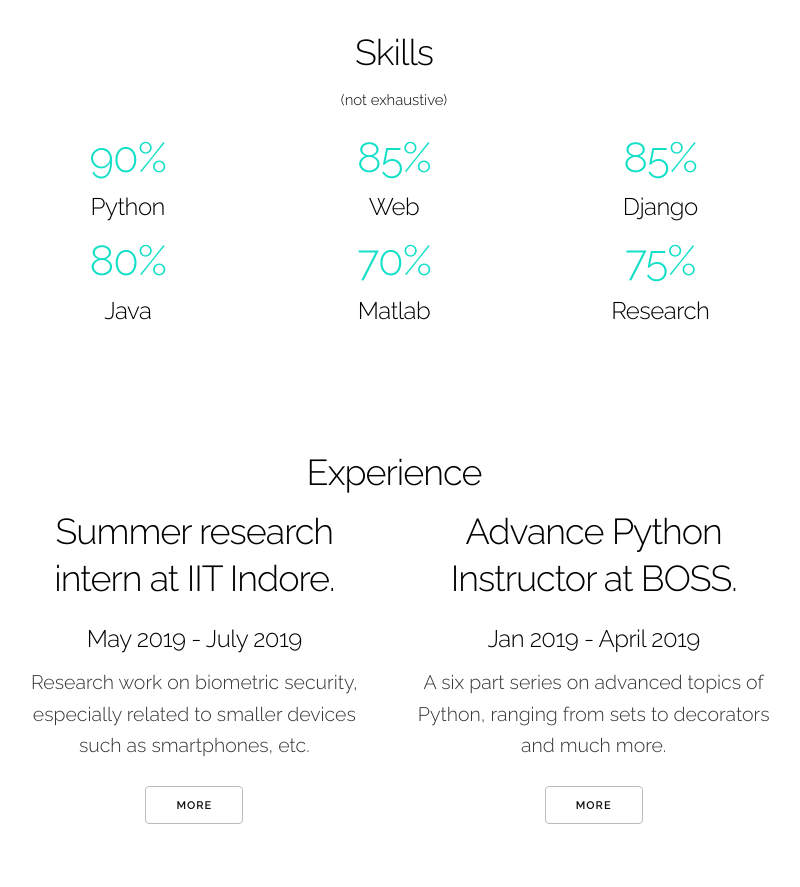
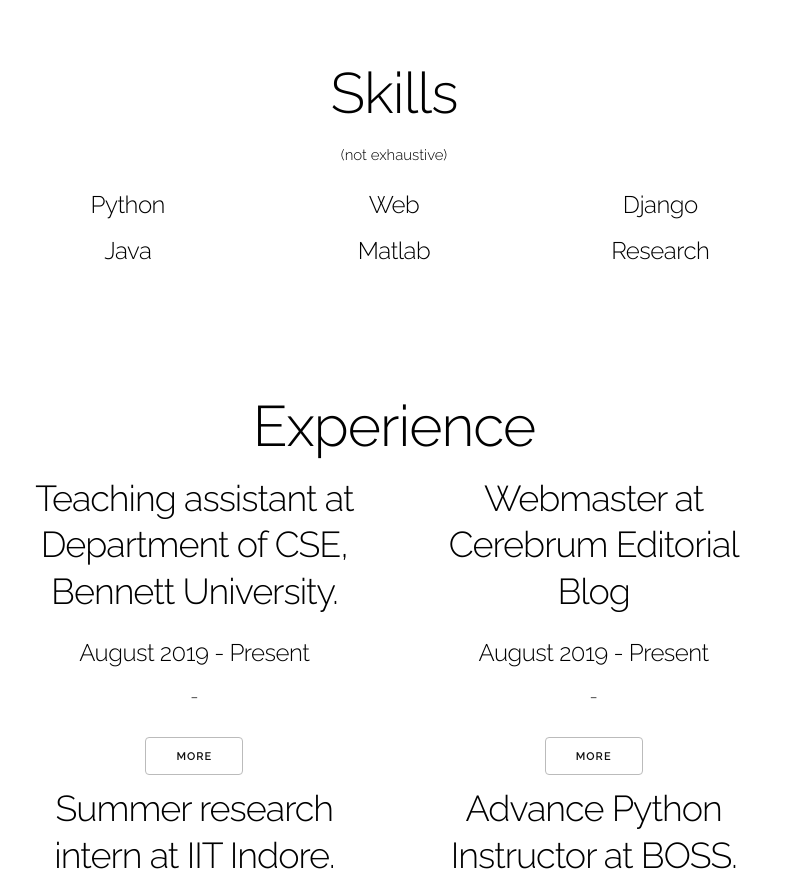
Before and after one commit to Devyanshu/Devyanshu.github.io, a plain HTML site: page index.html in a window 1280 px wide. Shown: the part 1240-2127 px from the top of the page, without its empty margins (246-1046 px from the left). Drawn offline with Linux system fonts and the light colour scheme.

Commit message:
minor changes

```diff
--- a/css/custom.css
+++ b/css/custom.css
@@ -4,6 +4,7 @@
   }
   .section-heading{
     margin-bottom: 1.2rem;
+    font-size: 3.8em;
   }
   .section-description {
     margin-bottom: 1.2rem;
@@ -58,3 +59,7 @@
 .post{
     font-size: 1.2em;
 }
+
+.experience-heading{
+    font-size: 2.9pem;
+}
--- a/index.html
+++ b/index.html
@@ -38,7 +38,7 @@
                 <img src="images/profile.webp" height=auto width=" 60%" style="border-radius: 50%">
             </div>
             <div class="seven columns">
-                <h1>Devyanshu Shukla</h1>
+                <h1 style="font-size: 3.5em">Devyanshu Shukla</h1>
                 <h4>Computer Science undergrad, <br>Bennett University | 2021,<br> India.
                 </h4>
             </div>
@@ -66,30 +66,24 @@
             </div>
             <div class="row">
                 <div class="one-third column value">
-                    <h2 class="value-multiplier">90%</h2>
                     <h5 class="value-heading">Python</h5>
                 </div>
                 <div class="one-third column value">
-                    <h2 class="value-multiplier">85%</h2>
                     <h5 class="value-heading">Web</h5>
                 </div>
                 <div class="one-third column value">
-                    <h2 class="value-multiplier">85%</h2>
                     <h5 class="value-heading">Django</h5>
                 </div>
 
             </div>
             <div class="row">
                 <div class="one-third column value">
-                    <h2 class="value-multiplier">80%</h2>
                     <h5 class="value-heading">Java</h5>
                 </div>
                 <div class="one-third column value">
-                    <h2 class="value-multiplier">70%</h2>
                     <h5 class="value-heading">Matlab</h5>
                 </div>
                 <div class="one-third column value">
-                    <h2 class="value-multiplier">75%</h2>
                     <h5 class="value-heading">Research</h5>
                 </div>
             </div>
@@ -100,22 +94,35 @@
             <div>
                 <h3 class="section-heading">Experience</h3>
                 <div class="row">
+                    <div class=" one-half column">
+                        <h3 class="experience-heading">Teaching assistant at Department of CSE, Bennett University.</h3>
+                        <h5 class="value-heading">August 2019 - Present</h5>
+                        <p class="value-description">-</p>
+                        <a class="button" href="#">More</a>
+                    </div>
+                    <div class=" one-half column">
+                        <h3 class="experience-heading">Webmaster at Cerebrum Editorial Blog </h3>
+                        <h5 class="value-heading">August 2019 - Present</h5>
+                        <p class="value-description">-</p>
+                        <a class="button" href="#">More</a>
+                    </div>
+                </div>
+
+                <div class="row">
                     <div class="one-half column">
-                        <h3>Summer research intern at IIT Indore.</h3>
+                        <h3 class="experience-heading">Summer research intern at IIT Indore.</h3>
                         <h5 class="value-heading">May 2019 - July 2019</h5>
                         <p class="value-description">Research work on biometric security, especially related to
                             smaller devices such as smartphones, etc.</p>
                         <a class="button" href="/experience/internship-at-iit-indore.html">More</a>
                     </div>
-
                     <div class="one-half column">
-                        <h3>Advance Python Instructor at BOSS. </h3>
+                        <h3 class="experience-heading">Advance Python Instructor at BOSS. </h3>
                         <h5 class=" value-heading">Jan 2019 - April 2019</h5>
                         <p class="value-description">A six part series on advanced topics of Python, ranging from sets
                             to decorators and much more.</p>
                         <a class="button" href="/experience/advance-python-at-boss.html">More</a>
                     </div>
-
                 </div>
             </div>
         </div>
```
Also changed, not shown: experience/internship-at-iit-indore.html (+16 -9 lines).
